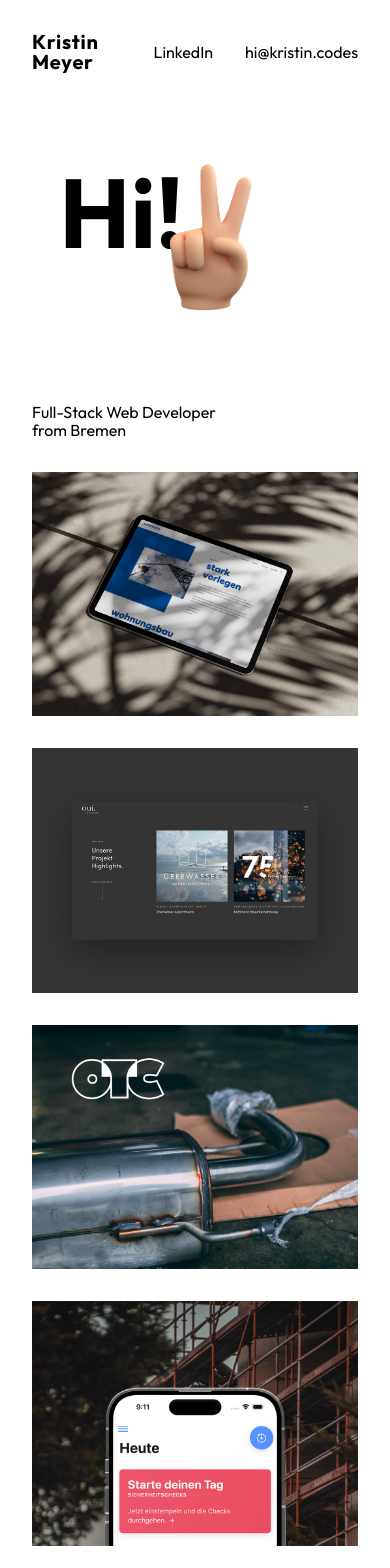
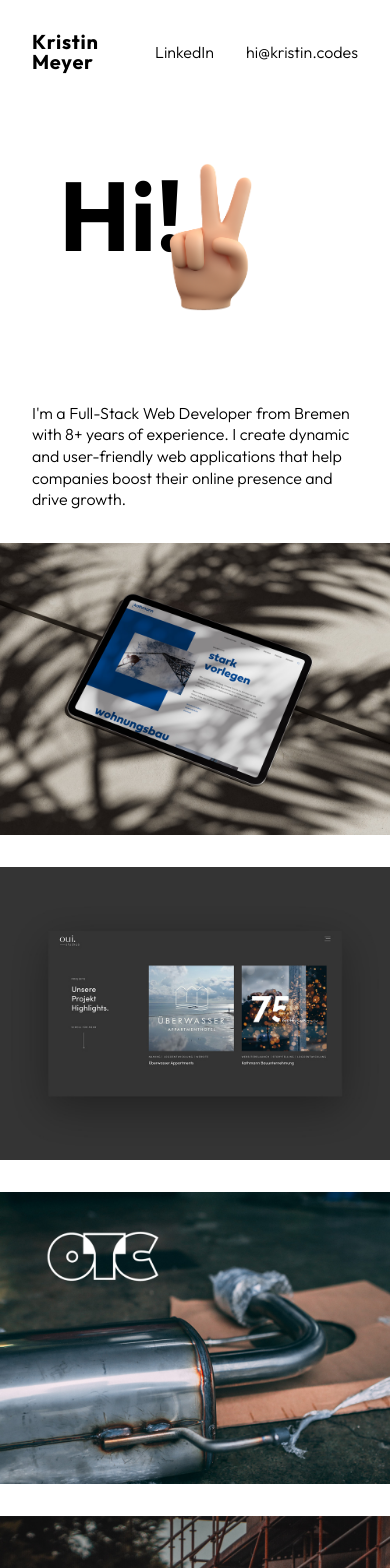
Before and after one commit to kristincodes/portfolio, a Nuxt app: page / in a window 390 px wide. Shown: the top 1568 px of the page. Built offline with nearby package versions, Linux system fonts and the light colour scheme.

Commit message:
Responsive Improvements

```diff
--- a/app.vue
+++ b/app.vue
@@ -111,11 +111,11 @@ onMounted(() => {
         </div>
       </section>
       <footer>
-        <div class="info">
-          Full-Stack Web Developer<br>
-          from Bremen
+        <div class="info desc">
+          I'm a Full-Stack Web Developer from Bremen with 8+ years of experience. I create dynamic and user-friendly web
+          applications that help companies boost their online presence and drive growth.
         </div>
-        <div class="info hide-xs">
+        <div class="info tech hide-xs">
           <text-link href="#">Built with Nuxt</text-link>
         </div>
       </footer>
@@ -178,7 +178,7 @@ onMounted(() => {
     padding: 4rem;
     height: 100vh;
     width: 100%;
-    margin-right: -25%;
+    margin-right: -33.33333333%;
     display: flex;
     flex-direction: column;
     justify-content: space-between;
@@ -186,28 +186,39 @@ onMounted(() => {
     transition: all 0.5s ease-out;
 
     &.done {
-      width: 75%;
+      width: 66.666666666%;
       margin-right: 0;
       transition: all 1.35s cubic-bezier(.02, .01, .47, 1);
     }
 
     @media only screen and (max-width: 1200px) {
-      margin-right: -33.33333333%;
+      margin-right: -40%;
+      padding: 2rem;
 
       &.done {
-        width: 66.666666%;
+        width: 60%;
+        margin-right: 0;
       }
     }
 
+    // @media only screen and (max-width: 1200px) {
+    //   margin-right: 0;
+    //   width: 50%;
+
+    //   &.done {
+    //     margin-right: 0;
+    //     width: 50%;
+    //   }
+    // }
+
     @media only screen and (max-width: 900px) {
+      height: auto;
+      width: 100%;
       margin-right: 0;
-      width: 100%;
-      padding: 2rem;
-      height: auto;
 
       &.done {
+        width: 100%;
         margin-right: 0;
-        width: 100%;
       }
     }
 
@@ -248,6 +259,7 @@ onMounted(() => {
         font-weight: 700;
         font-size: 12vw;
         transition: all 0.5s ease-out;
+        line-height: 1.2;
 
         @media only screen and (max-width: 900px) {
           font-size: 20vw;
@@ -283,17 +295,39 @@ onMounted(() => {
       display: flex;
       align-items: flex-end;
       justify-content: space-between;
+      gap: 4rem;
 
-      @media only screen and (max-width: 500px) {
+      @media only screen and (max-width: 1200px) {
+        max-width: calc(60vw - 4rem);
         flex-direction: column;
         gap: 1rem;
         align-items: flex-start;
+      }
+
+      @media only screen and (max-width: 900px) {
+        max-width: initial;
+      }
+
+      .desc {
+        max-width: 36rem;
+
+        @media only screen and (max-width: 900px) {
+          max-width: 80%;
+        }
+
+        @media only screen and (max-width: 500px) {
+          max-width: initial;
+        }
+      }
+
+      .tech {
+        white-space: nowrap;
       }
     }
   }
 
   aside {
-    width: 25%;
+    width: 33.33333333%;
     height: 100vh;
     overflow-y: scroll;
     overflow-x: hidden;
@@ -316,26 +350,30 @@ onMounted(() => {
     }
 
     @media only screen and (max-width: 1200px) {
-      gap: 1rem;
-      width: 33.33333333%;
+      gap: 2rem;
+      width: 40%;
     }
 
     @media only screen and (max-width: 900px) {
       width: 100%;
-      padding: 0 2rem 2rem;
-      height: auto;
       display: grid;
       grid-template-columns: 1fr 1fr;
-      gap: 2rem;
+      right: 0;
+      height: auto;
+      overflow: hidden;
 
       :deep(.portfolio-item) {
         right: 0;
       }
     }
 
-    @media only screen and (max-width: 600px) {
+    @media only screen and (max-width: 700px) {
       grid-template-columns: 1fr;
-      overflow: hidden;
+      padding: 0 2rem 2rem;
+    }
+
+    @media only screen and (max-width: 500px) {
+      padding: 0;
     }
 
     svg#cursor {
@@ -369,16 +407,16 @@ onMounted(() => {
 
     @keyframes rotation {
       from {
-        transform: rotate(0deg);
+        transform: rotate(359deg);
       }
 
       to {
-        transform: rotate(359deg);
+        transform: rotate(0deg);
       }
     }
   }
 
-  @media only screen and (max-width: 500px) {
+  @media only screen and (max-width: 900px) {
     .hide-xs {
       display: none;
     }
--- a/assets/styles/global.scss
+++ b/assets/styles/global.scss
@@ -5,5 +5,7 @@ html {
 		background: white;
 		font-family: 'Outfit', sans-serif;
 		font-size: 16px;
+		font-weight: 300;
+		line-height: 1.35;
 	}
 }
--- a/components/PortfolioItem.vue
+++ b/components/PortfolioItem.vue
@@ -53,12 +53,8 @@ const props = defineProps({
 	grid-template-columns: 1fr;
 	gap: 0;
 
-	@media only screen and (max-width: 900px) {
+	@media only screen and (max-width: 1200px) {
 		overflow: hidden;
-	}
-
-	@media only screen and (max-width: 600px) {
-		overflow: visible;
 	}
 
 	.image-wrap {
@@ -76,6 +72,8 @@ const props = defineProps({
 		:deep(img) {
 			display: block;
 			width: 100%;
+			height: 100%;
+			object-fit: cover;
 		}
 
 		&.open {
@@ -86,7 +84,7 @@ const props = defineProps({
 
 	.info {
 		height: 100%;
-		padding: 1rem;
+		padding: 2rem;
 		background: $black;
 		color: $white;
 		grid-column: 1 / 2;
@@ -96,9 +94,15 @@ const props = defineProps({
 		justify-content: space-between;
 		font-weight: 250;
 
+		@media only screen and (max-width: 500px) {
+			// padding: 1rem;
+		}
+
 		.tags {
 			margin-bottom: 1rem;
-			font-size: 0.9rem;
+			font-size: 1rem;
+			font-weight: 600;
+			letter-spacing: 0.075em;
 
 			.tag {
 				&:not(:last-child) {
@@ -111,10 +115,11 @@ const props = defineProps({
 
 		.description {
 			margin-bottom: auto;
-			line-height: 1.2;
 		}
 
 		.link-wrap {
+			margin-top: 1rem;
+
 			a {
 				color: $white;
 				text-decoration: none;
--- a/components/TextLink.vue
+++ b/components/TextLink.vue
@@ -21,6 +21,7 @@ const props = defineProps({
 .text-link {
 	display: inline-block;
 	position: relative;
+	line-height: 1;
 
 	&:before {
 		content: "";
```
